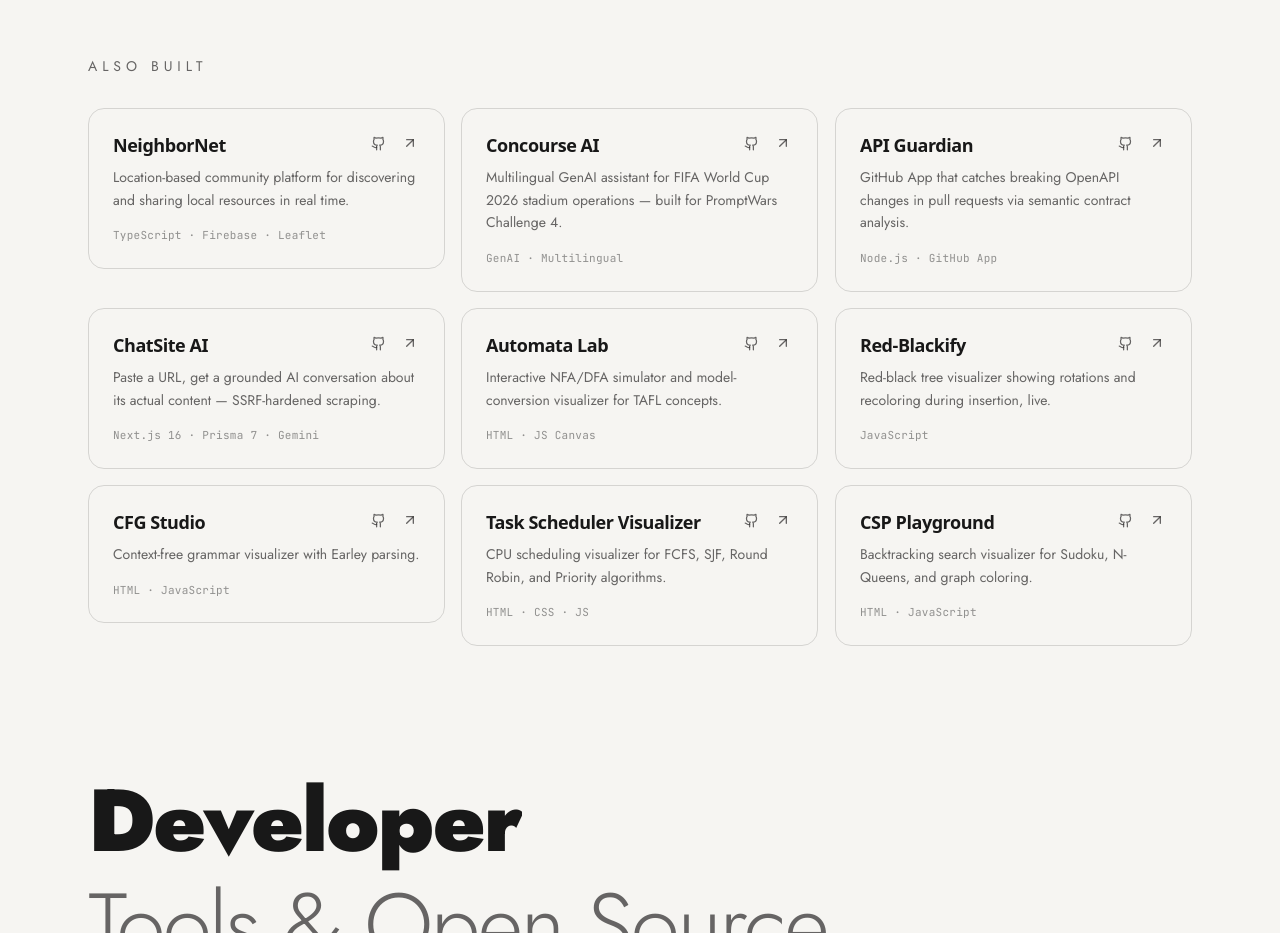
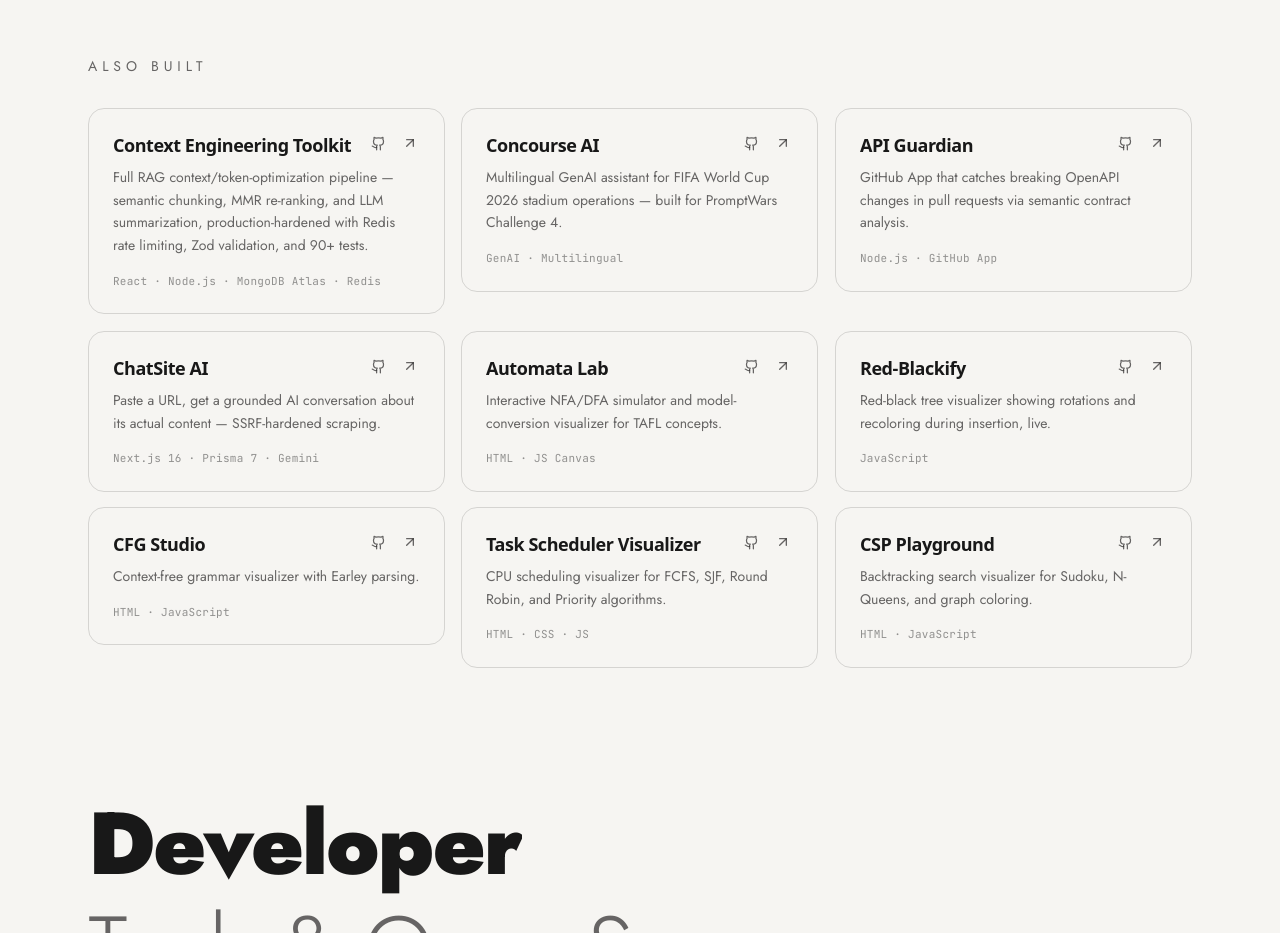
Before and after one commit to Zephyrex21/wolfpixel-portfolio, a React (Vite) app: page / in a window 1280 px wide. Shown: the part 2940-3873 px from the top of the page. Built offline with nearby package versions, Linux system fonts and the light colour scheme; no server answers; a web font is replaced by a local one.

Commit message:
added a projet

```diff
--- a/src/pages/Home.tsx
+++ b/src/pages/Home.tsx
@@ -133,12 +133,12 @@ const flagshipProjects: projectItem[] = [
 
 const moreProjects: miniProjectItem[] = [
   {
-    title: "NeighborNet",
+    title: "Context Engineering Toolkit",
     description:
-      "Location-based community platform for discovering and sharing local resources in real time.",
-    stack: "TypeScript · Firebase · Leaflet",
-    link: "https://neighbornet-ten.vercel.app",
-    codeLink: "https://github.com/Zephyrex21/neighbornet",
+      "Full RAG context/token-optimization pipeline — semantic chunking, MMR re-ranking, and LLM summarization, production-hardened with Redis rate limiting, Zod validation, and 90+ tests.",
+    stack: "React · Node.js · MongoDB Atlas · Redis",
+    link: "https://github.com/Zephyrex21/context-engineering-toolkit",
+    codeLink: "https://github.com/Zephyrex21/context-engineering-toolkit",
   },
   {
     title: "Concourse AI",
```
